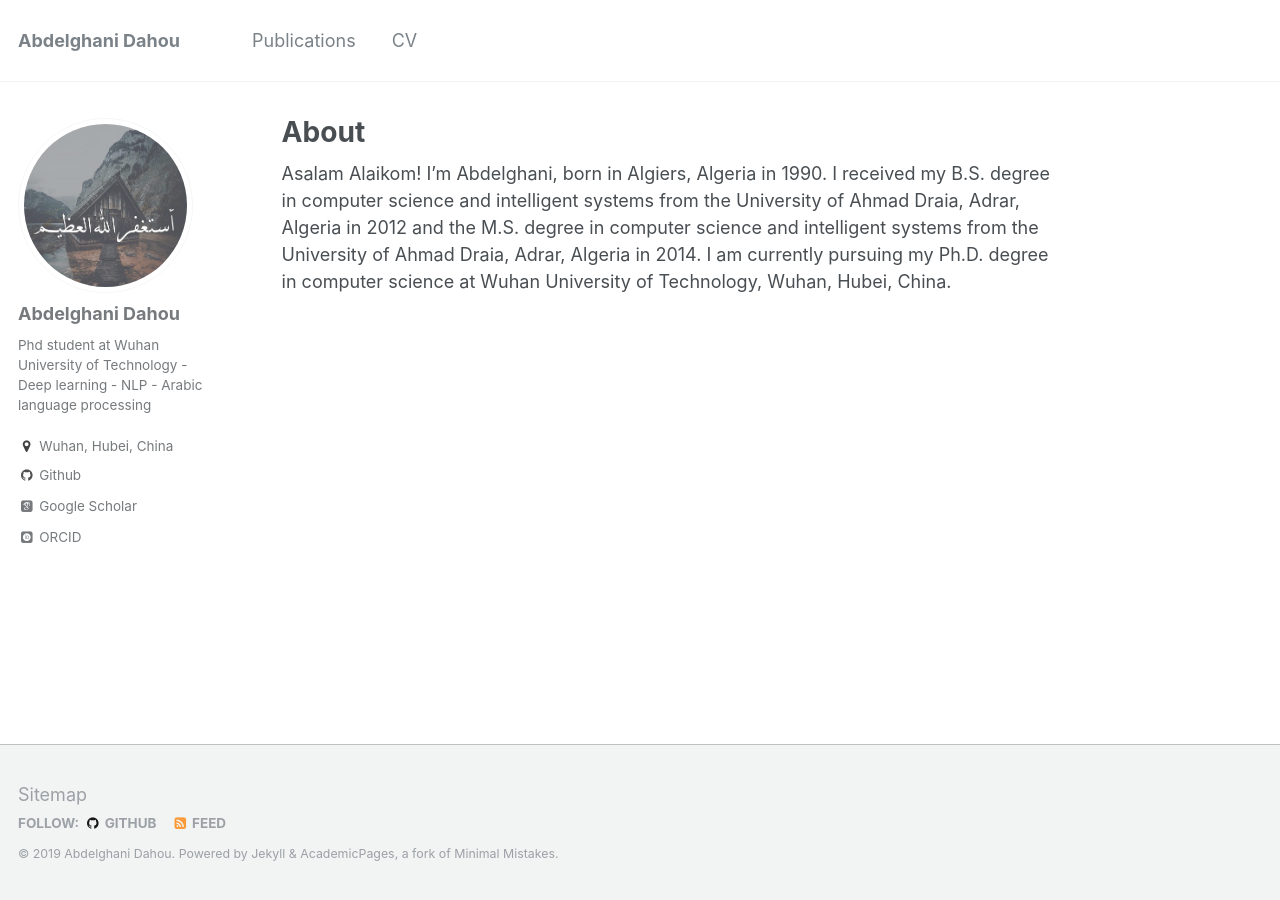
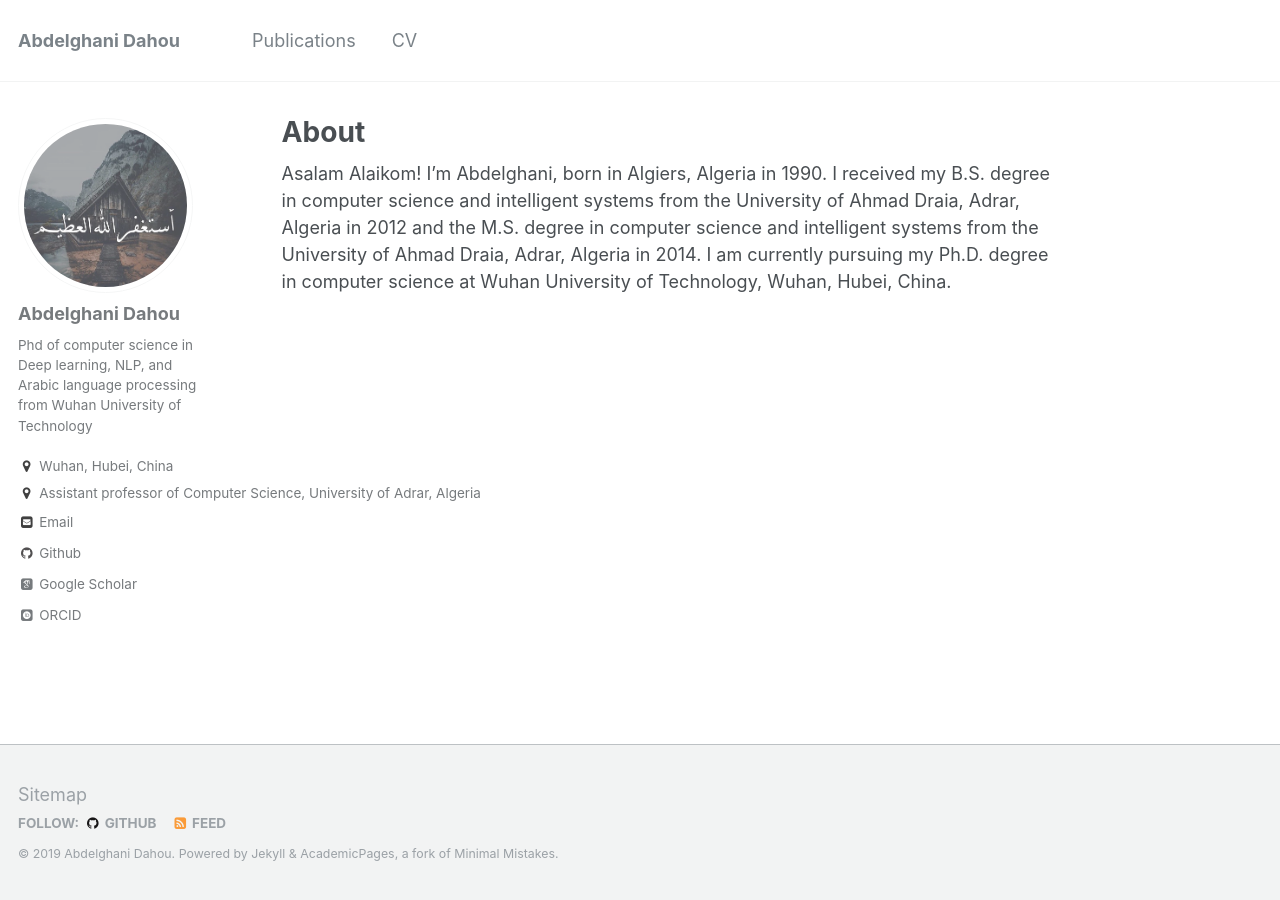
Before and after one commit to dahouabdelghani/dahouabdelghani.github.io, a Jekyll site: the page built from _pages/about.md, in a window 1280 px wide. Built offline with Jekyll 4.4.1, drawn with Linux system fonts in a browser that asks for light colours; some web fonts are replaced.

Commit message:
Update _config.yml

```diff
--- a/_config.yml
+++ b/_config.yml
@@ -81,11 +81,11 @@ analytics:
 author:
   name             : "Abdelghani Dahou"
   avatar           : "profile.jpg"
-  bio              : "Phd student at Wuhan University of Technology - Deep learning - NLP - Arabic language processing"
+  bio              : "Phd of computer science in Deep learning, NLP, and Arabic language processing from Wuhan University of Technology"
   location         : "Wuhan, Hubei, China"
-  employer         :
+  employer         : "Assistant professor of Computer Science, University of Adrar, Algeria"
   googlescholar    : "https://scholar.google.com/citations?user=ttDjZWoAAAAJ&hl=en"
-  email            :
+  email            : "dahou.abdghani@gmail.com"
   uri              :
   bitbucket        :
   codepen          :
```
